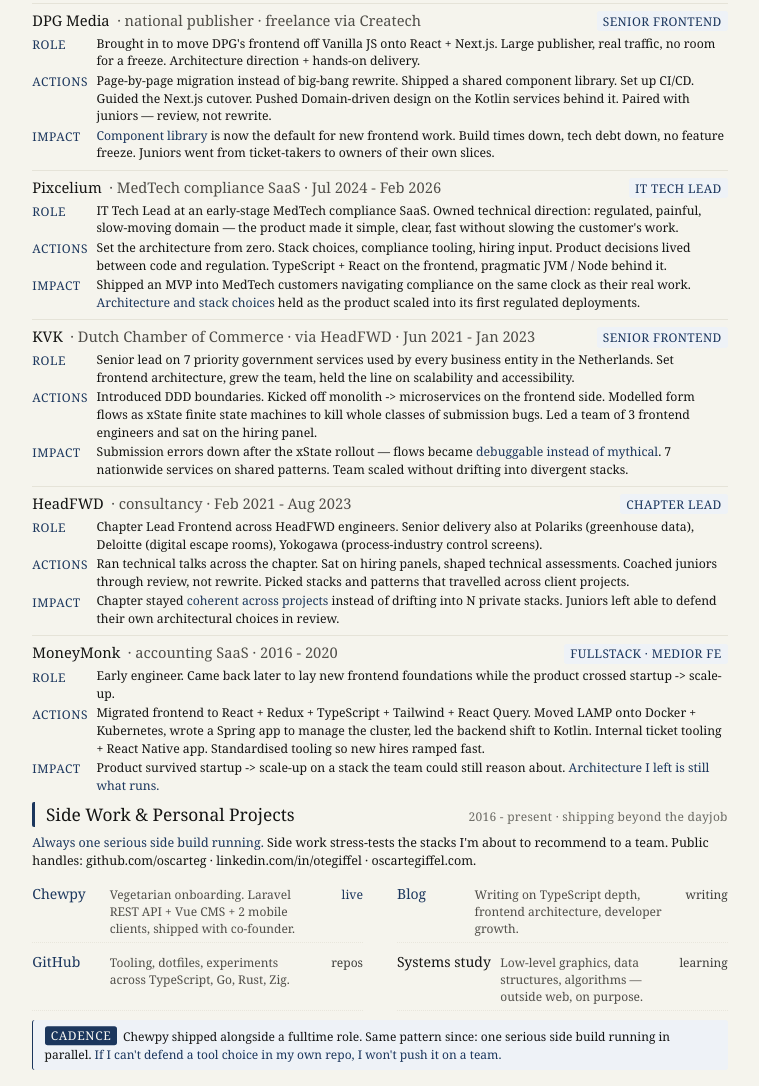
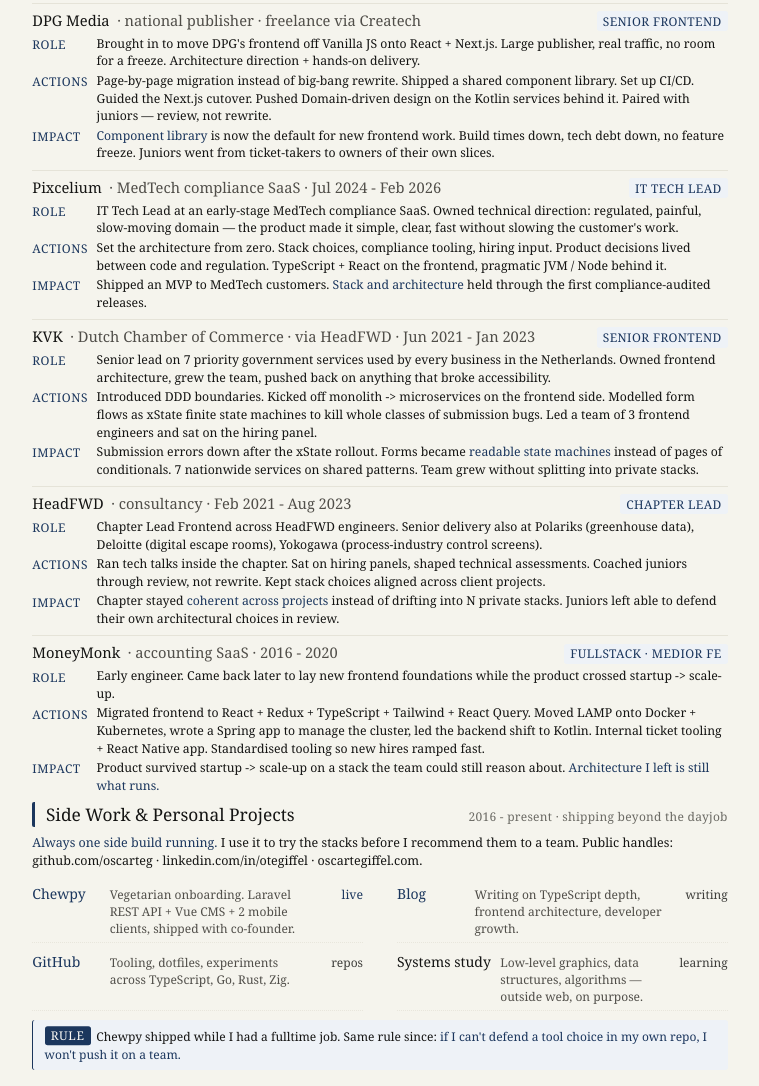
Before and after one commit to oscarteg/resume, a plain HTML site: page index.html in a window 1280 px wide. Shown: the part 437-1523 px from the top of the page, without its empty margins (260-1019 px from the left). Drawn offline with Linux system fonts and the light colour scheme.

Commit message:
feat: update wording

```diff
--- a/index.html
+++ b/index.html
@@ -410,7 +410,7 @@
 <section>
   <div class="section-title">Summary</div>
   <div class="summary">
-    Freelance Tech Lead through <strong>Createch</strong>, currently senior frontend at <strong>DPG Media</strong>. Previously IT Tech Lead at <strong>Pixcelium</strong> (MedTech compliance SaaS) and Chapter Lead at <strong>HeadFWD</strong>. Eight years moving codebases forward — Vanilla JS <span class="hl">-&gt;</span> React, PHP <span class="hl">-&gt;</span> Kotlin, monolith <span class="hl">-&gt;</span> microservices, CRUD forms <span class="hl">-&gt;</span> xState machines. Depth in <span class="hl">frontend architecture, Domain Driven Design, TypeScript, and team leadership</span>. Dutch and English. Next step: principal / staff work that blends technical strategy with mentoring.
+    Freelance Tech Lead through <strong>Createch</strong>, currently senior frontend at <strong>DPG Media</strong>. Previously IT Tech Lead at <strong>Pixcelium</strong> (MedTech compliance SaaS) and Chapter Lead at <strong>HeadFWD</strong>. Eight years of Vanilla JS <span class="hl">-&gt;</span> React, PHP <span class="hl">-&gt;</span> Kotlin, monolith <span class="hl">-&gt;</span> microservices, CRUD forms <span class="hl">-&gt;</span> xState machines. Depth in <span class="hl">frontend architecture, Domain Driven Design, TypeScript, team leadership</span>. Dutch and English. Next step: principal / staff work — technical strategy + mentoring.
   </div>
 </section>
 
@@ -474,7 +474,7 @@
       </div>
       <div class="proj-row">
         <div class="proj-label">Impact</div>
-        <div class="proj-text">Shipped an MVP into MedTech customers navigating compliance on the same clock as their real work. <span class="hl">Architecture and stack choices</span> held as the product scaled into its first regulated deployments.</div>
+        <div class="proj-text">Shipped an MVP to MedTech customers. <span class="hl">Stack and architecture</span> held through the first compliance-audited releases.</div>
       </div>
     </div>
   </div>
@@ -489,7 +489,7 @@
     <div class="proj-lines">
       <div class="proj-row">
         <div class="proj-label">Role</div>
-        <div class="proj-text">Senior lead on <strong>7 priority government services</strong> used by every business entity in the Netherlands. Set frontend architecture, grew the team, held the line on scalability and accessibility.</div>
+        <div class="proj-text">Senior lead on <strong>7 priority government services</strong> used by every business in the Netherlands. Owned frontend architecture, grew the team, pushed back on anything that broke accessibility.</div>
       </div>
       <div class="proj-row">
         <div class="proj-label">Actions</div>
@@ -497,7 +497,7 @@
       </div>
       <div class="proj-row">
         <div class="proj-label">Impact</div>
-        <div class="proj-text">Submission errors down after the xState rollout — flows became <span class="hl">debuggable instead of mythical</span>. 7 nationwide services on shared patterns. Team scaled without drifting into divergent stacks.</div>
+        <div class="proj-text">Submission errors down after the xState rollout. Forms became <span class="hl">readable state machines</span> instead of pages of conditionals. 7 nationwide services on shared patterns. Team grew without splitting into private stacks.</div>
       </div>
     </div>
   </div>
@@ -516,7 +516,7 @@
       </div>
       <div class="proj-row">
         <div class="proj-label">Actions</div>
-        <div class="proj-text">Ran technical talks across the chapter. Sat on hiring panels, shaped technical assessments. Coached juniors through review, not rewrite. Picked stacks and patterns that travelled across client projects.</div>
+        <div class="proj-text">Ran tech talks inside the chapter. Sat on hiring panels, shaped technical assessments. Coached juniors through review, not rewrite. Kept stack choices aligned across client projects.</div>
       </div>
       <div class="proj-row">
         <div class="proj-label">Impact</div>
@@ -556,7 +556,7 @@
   <div class="section-title">Side Work &amp; Personal Projects<span class="sub">2016 - present · shipping beyond the dayjob</span></div>
 
   <div class="os-intro">
-    <span class="hl">Always one serious side build running.</span> Side work stress-tests the stacks I'm about to recommend to a team. Public handles: <span class="strong">github.com/oscarteg · linkedin.com/in/otegiffel · oscartegiffel.com</span>.
+    <span class="hl">Always one side build running.</span> I use it to try the stacks before I recommend them to a team. Public handles: <span class="strong">github.com/oscarteg · linkedin.com/in/otegiffel · oscartegiffel.com</span>.
   </div>
 
   <div class="os-grid">
@@ -583,7 +583,7 @@
   </div>
 
   <div class="os-highlight">
-    <span class="tag">Cadence</span>Chewpy shipped alongside a fulltime role. Same pattern since: one serious side build running in parallel. <span class="hl">If I can't defend a tool choice in my own repo, I won't push it on a team.</span>
+    <span class="tag">Rule</span>Chewpy shipped while I had a fulltime job. Same rule since: <span class="hl">if I can't defend a tool choice in my own repo, I won't push it on a team.</span>
   </div>
 </section>
 
@@ -599,7 +599,7 @@
     <div class="conv-card">
       <div class="conv-head"><span class="year">2021</span>Introduced DDD at KVK</div>
       <div class="conv-body">
-        Argued for <span class="hl">DDD + xState</span> on a public-sector team used to CRUD forms. Service boundaries and state machines made 7 nationwide services debuggable instead of mythical.
+        Argued for <span class="hl">DDD + xState</span> on a public-sector team used to CRUD forms. Service boundaries and state machines -&gt; 7 nationwide services you could actually reason about.
       </div>
     </div>
     <div class="conv-card">
```
